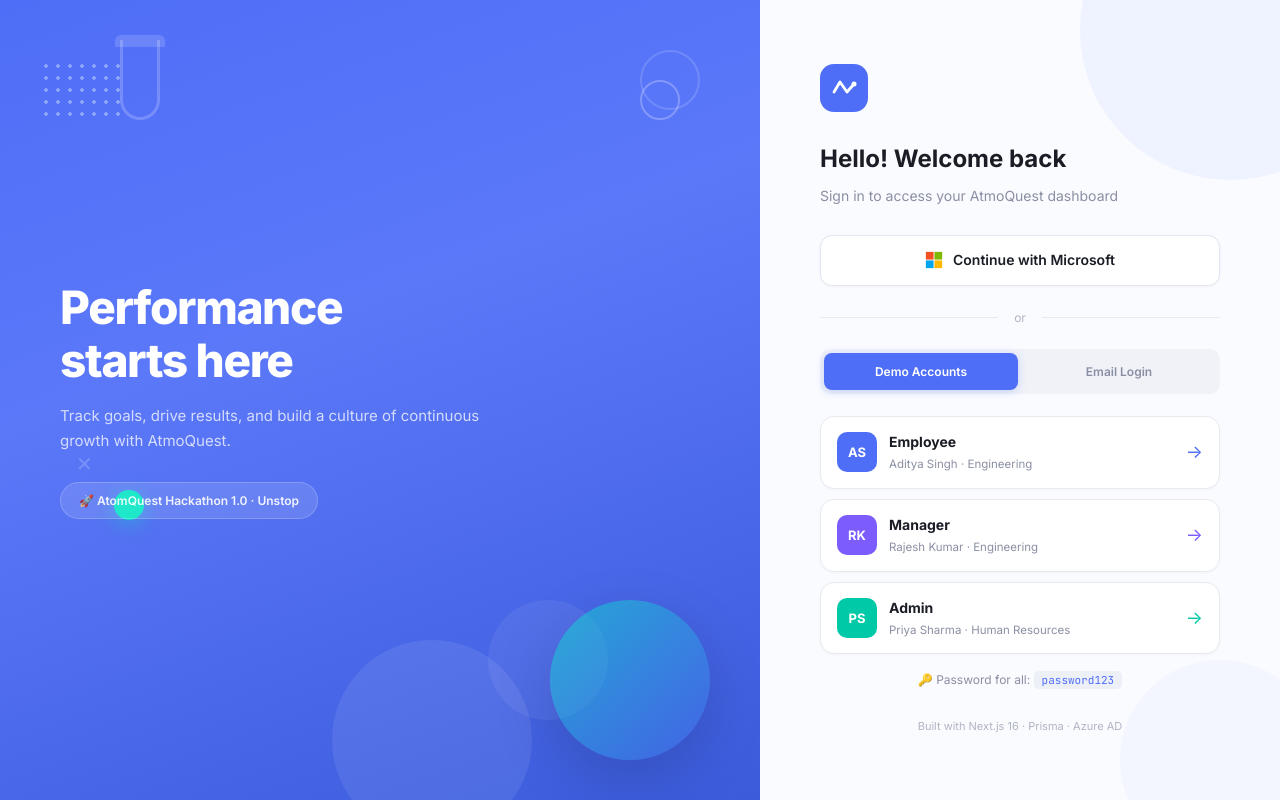
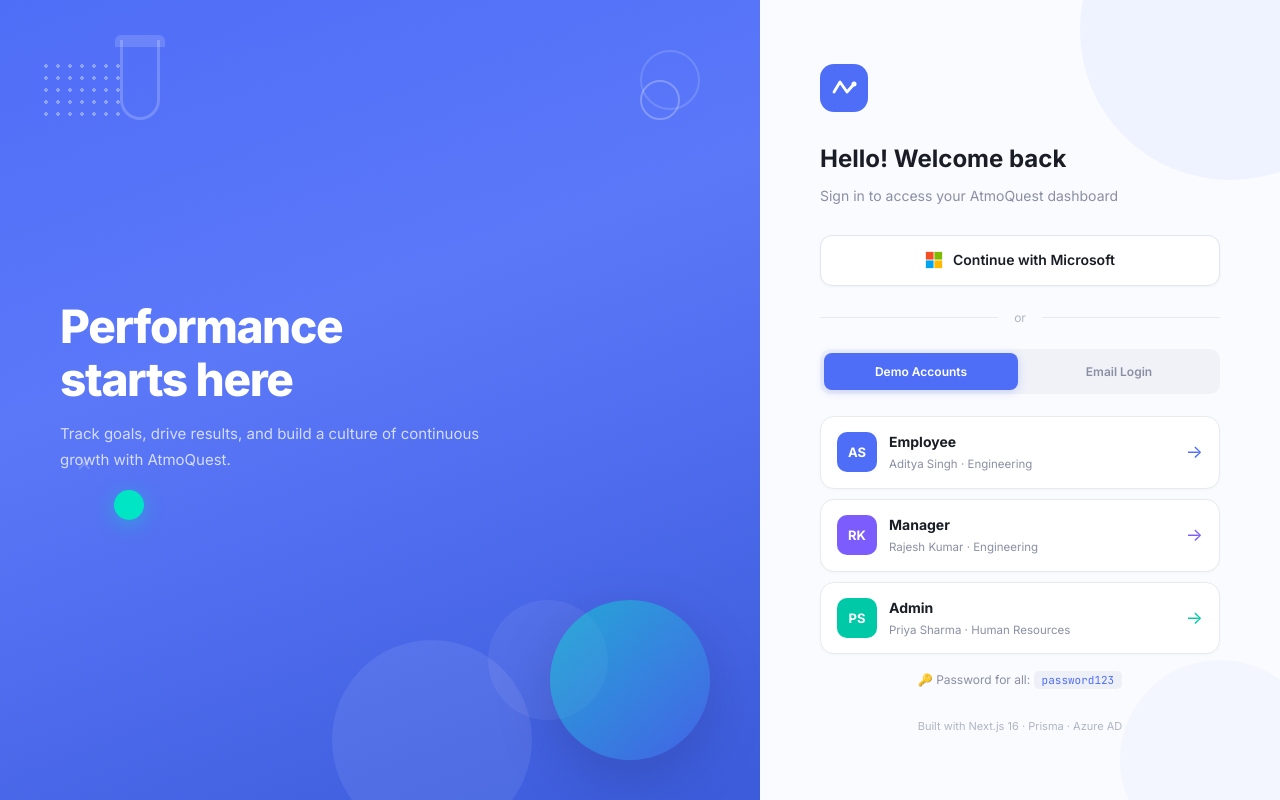
Before and after one commit to Doit-Ay/AtomQuest, a Next.js app: page /login in a window 1280 px wide. Built offline with nearby package versions, Linux system fonts and the light colour scheme.

Commit message:
ui: remove hackathon badge from login

```diff
--- a/src/app/login/page.tsx
+++ b/src/app/login/page.tsx
@@ -55,7 +55,7 @@
           <p className="lp-hero-sub">
             Track goals, drive results, and build a culture of continuous growth with AtmoQuest.
           </p>
-          <div className="lp-hero-badge">🚀 AtomQuest Hackathon 1.0 · Unstop</div>
+
         </motion.div>
       </div>
 
```
